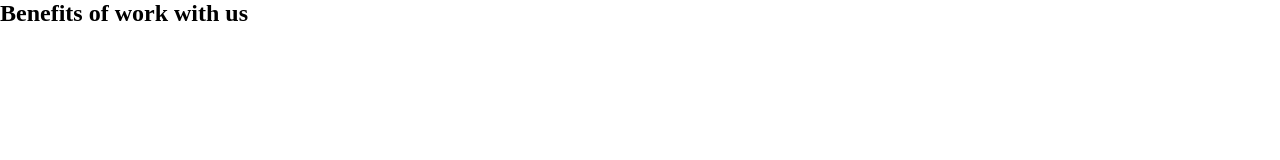
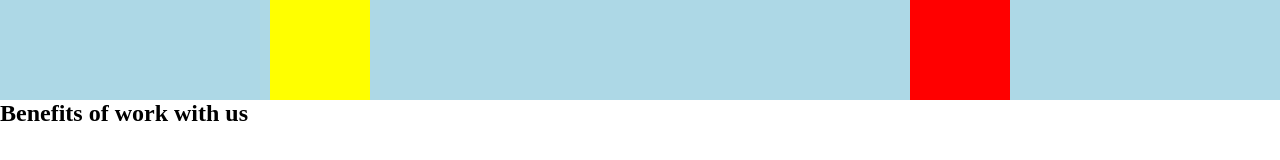
Before and after one commit to EmanueleBrusa/htmlcss-responsive-layout, a plain HTML site: page index.html in a window 1280 px wide. Drawn offline with Linux system fonts and the light colour scheme.

Commit message:
[TEST]  header, commenti e struttura query

```diff
--- a/css/style.css
+++ b/css/style.css
@@ -3,3 +3,48 @@
     margin: 0 auto;
     box-sizing: border-box;
 }
+header{
+    background-color: lightblue;
+}
+.header-flex{
+    display: flex;
+    justify-content: space-between;
+}
+/*layout*/
+
+.container{
+    width: 100%;
+}
+.left-logo, .right-menu{
+    height: 100px;
+    width: 100px;
+    background-color: yellow;
+}
+.extended-menu{
+    background-color: red;
+    display: none;
+}
+.hamburger-menu{
+    background-color: green;
+}
+.extended-menu, .hamburger-menu{
+    width: 100%;
+    height: 100%;
+}
+/*tablet*/
+@media screen and (min-width:768px){
+
+}
+/*desktop*/
+@media screen and (min-width:991px){
+
+}
+/*large desktop*/
+@media screen and (min-width: 1200px){
+    .extended-menu{
+        display: block;
+    }
+    .hamburger-menu{
+        display: none;
+    }
+}
```
Also changed, not shown: index.html (+5 -1 lines).
